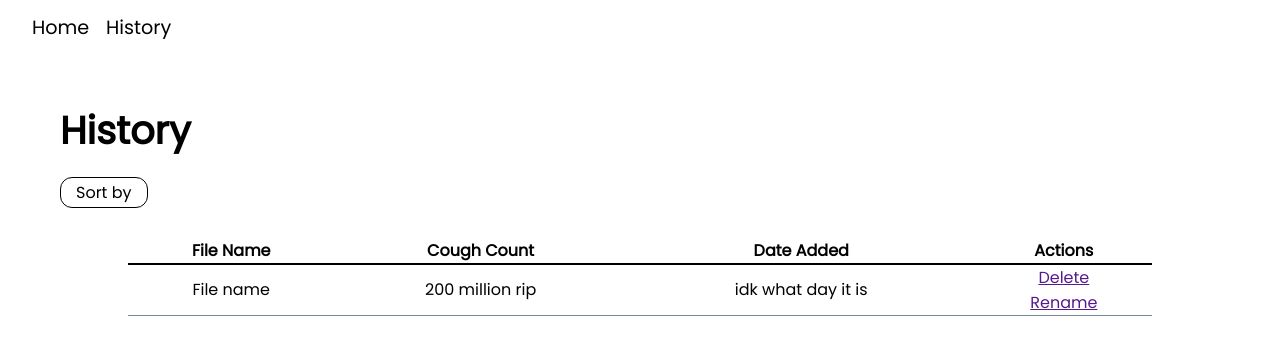
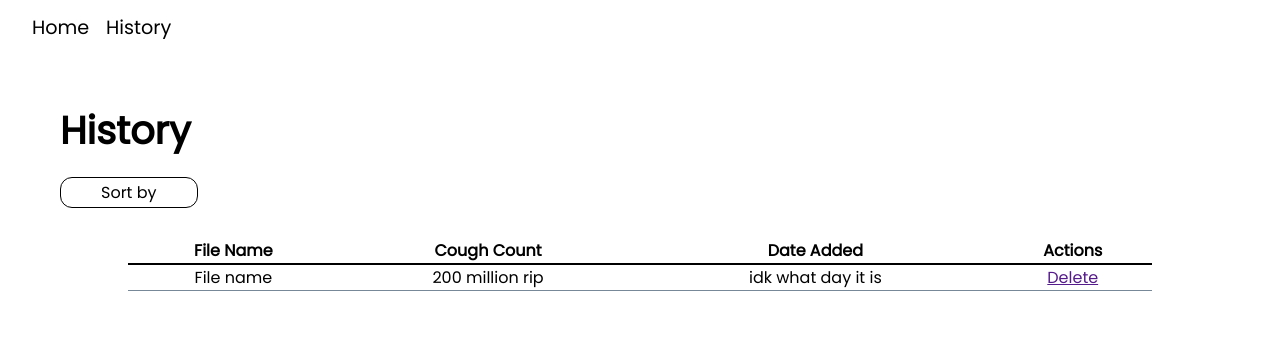
Before and after one commit to yna-arpon/horse-keeper, a Flask app: page /history in a window 1280 px wide. Shown: the top 355 px of the page. Run offline with Flask 3, Linux system fonts and the light colour scheme.

Commit message:
UI changes

```diff
--- a/static/css/history.css
+++ b/static/css/history.css
@@ -14,7 +14,7 @@
 #sortbyBtn { /* could add arrow image */
     margin-left: 60px;
     margin-top: 8px;
-    padding: 2px 15px 2px 15px;
+    padding: 2px 40px 2px 40px;
     font-size: 1rem;
     border-radius: 12px ;
     border: 1px solid black;
--- a/templates/history.html
+++ b/templates/history.html
@@ -8,6 +8,7 @@
 {% block body %}
 <div id="historycontents">
     <h1> History </h1>
+    <!--<img src=""-->
 </div>
 
 <button id="sortbyBtn" > Sort by </button>
@@ -18,10 +19,10 @@
             <th> File Name </th> <th> Cough Count </th> <th> Date Added </th> <th> Actions </th>
         </tr>
             <tr>
-                <td> File name </td>
+                <td> File name </td> <!-- Would use Jinja2 syntax to get info -->
                 <td> 200 million rip </td>
                 <td> idk what day it is</td>
-                <td> <a href=""> Delete </a> <br/> <a href=""> Rename </a> </td>
+                <td> <a href=""> Delete </a> </td>
             </tr>
     </table>
 </div>
```
Also changed, not shown: 1 other file.
